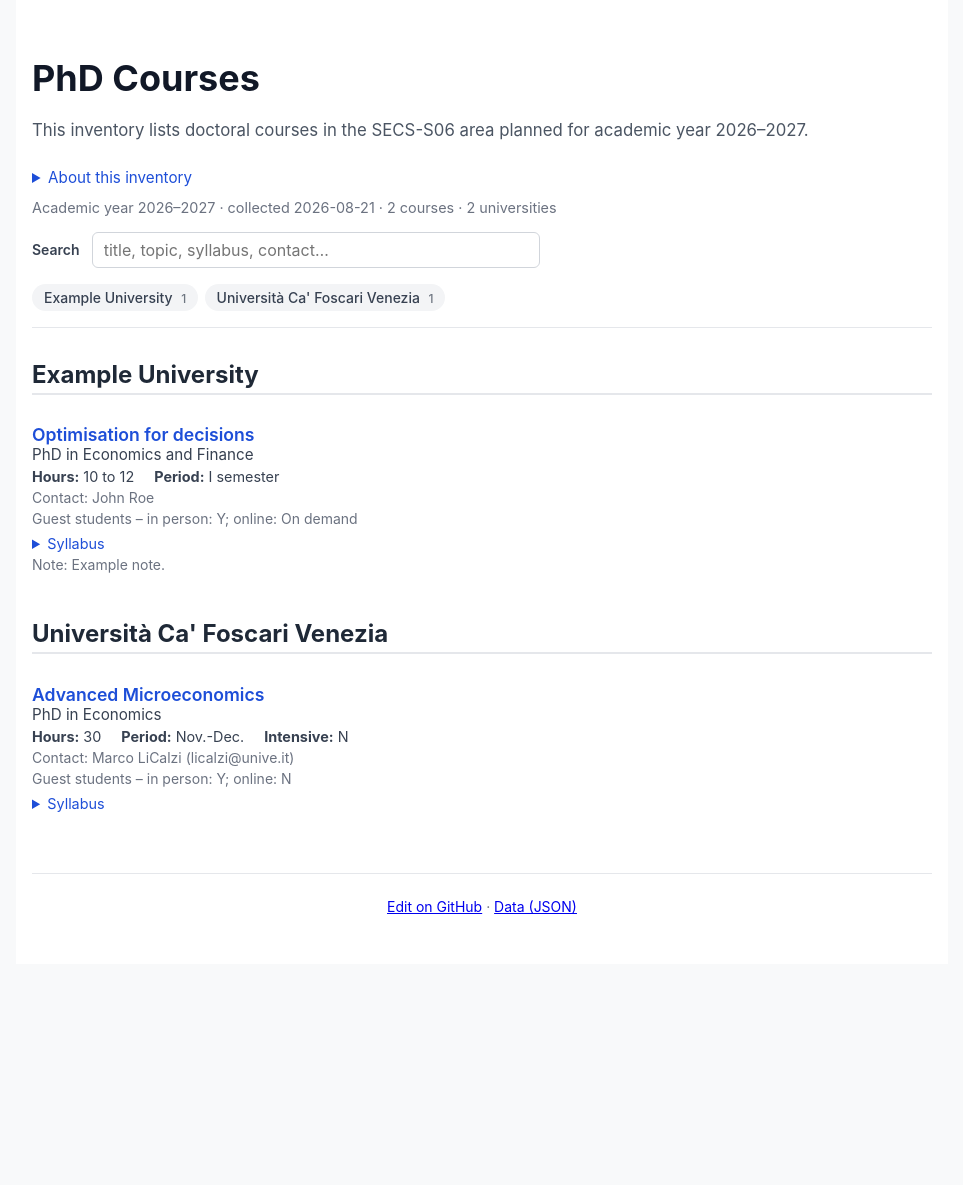
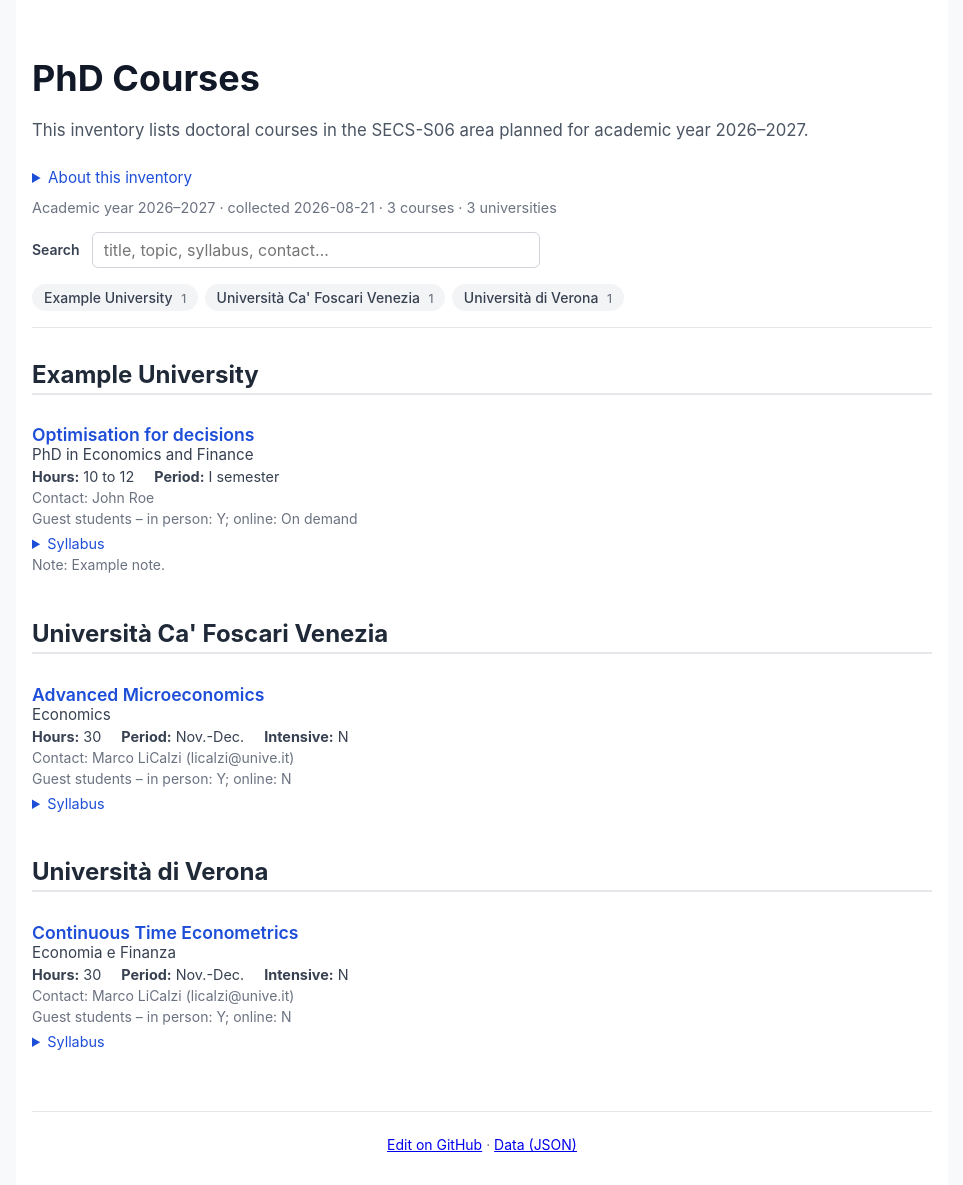
Before and after one commit to mlicalzi/phd_courses, a Jekyll site: the page built from index.html, in a window 1280 px wide. Shown: the whole page, without its empty margins (158-1121 px from the left). Built offline with Jekyll 4.4.1, drawn with Linux system fonts in a browser that asks for light colours; before the commit the page ends 964 px from its top, so only the background shows below that.

Commit message:
Update courses.yml with new university entries

```diff
--- a/_data/courses.yml
+++ b/_data/courses.yml
@@ -23,8 +23,22 @@
 # The two entries below are placeholders: delete them.
 
 - university: Università Ca' Foscari Venezia
-  phd_program: PhD in Economics
+  id: unive
+  phd_program: Economics
   title: "Advanced Microeconomics"
+  url: https://www.unive.it/data/course/585612
+  referent: "Marco LiCalzi (licalzi@unive.it)"
+  hours: "30"
+  period: "Nov.-Dec."
+  intensive: "N"
+  in_person: "Y"
+  online: "N"
+  syllabus: https://www.unive.it/data/course/585612/programma
+
+- university: Università di Verona
+  id: univr
+  phd_program: Economia e Finanza
+  title: "Continuous Time Econometrics"
   url: https://www.unive.it/data/course/585612
   referent: "Marco LiCalzi (licalzi@unive.it)"
   hours: "30"
```
